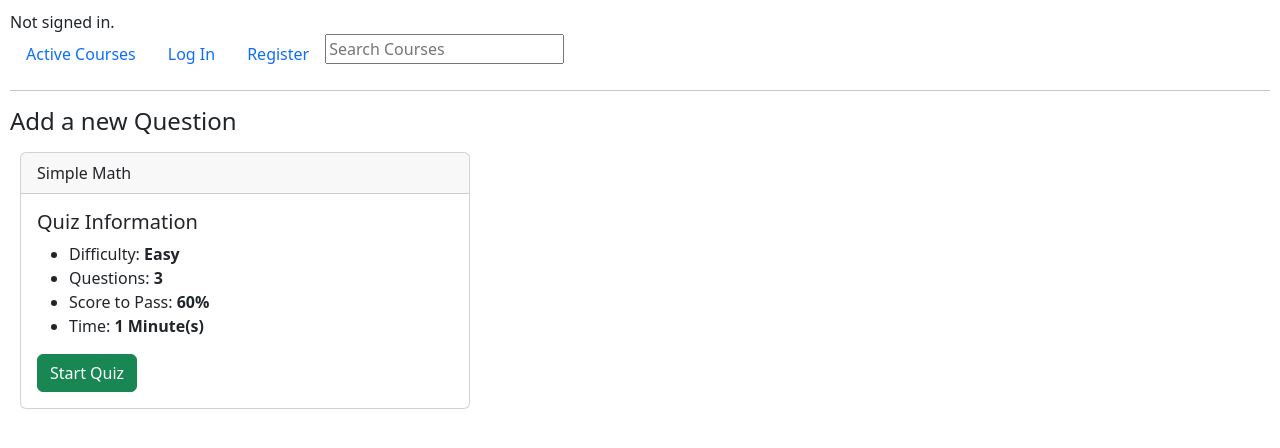
After one commit to Fkhrayef/RevU, a Django app: page /quizInfo/9 in a window 1280 px wide. The commit adds this page. Shown: the top 448 px of the page. Run offline with Django 5.2, Linux system fonts and the light colour scheme; data comes from the database, SQL or seed files in the repository; both versions use the stored data as it was after the commit; some libraries are stand-ins or nearby versions.

Commit message:
Added the funcionality to allow users to take test and be graded.

```diff
--- a/revuCMS/admin.py
+++ b/revuCMS/admin.py
@@ -1,6 +1,6 @@
 from django.contrib import admin
 
-from .models import User, Category, Course, Lesson, Video, Comment, UserProgress, Quiz, Question, AnswerChoice, UserResponse, Difficulty
+from .models import User, Category, Course, Lesson, Video, Comment, UserProgress, Quiz, Question, AnswerChoice, UserResponse, Difficulty, QuizAttempt
 
 # Register your models here.
 
@@ -16,3 +16,4 @@ admin.site.register(Question)
 admin.site.register(AnswerChoice)
 admin.site.register(UserResponse)
 admin.site.register(Difficulty)
+admin.site.register(QuizAttempt)
--- a/revuCMS/models.py
+++ b/revuCMS/models.py
@@ -1,3 +1,4 @@
+from django.utils import timezone
 from django.contrib.auth.models import AbstractUser
 from django.db import models
 
@@ -93,7 +94,7 @@ class AnswerChoice(models.Model):
     is_correct = models.BooleanField(default=False)
 
     def __str__(self):
-        return f"Question: {self.question.question_text} - Answer: {self.answer_text} Correct Answer: {self.is_correct}"
+        return f"{self.answer_text} Correct Answer: {self.is_correct}"
 
 class UserResponse(models.Model):
     user = models.ForeignKey(User, on_delete=models.CASCADE)
@@ -102,3 +103,15 @@ class UserResponse(models.Model):
 
     def __str__(self):
         return f"{self.user.username} "
+
+class QuizAttempt(models.Model):
+    user = models.ForeignKey(User, on_delete=models.CASCADE)
+    quiz = models.ForeignKey(Quiz, on_delete=models.CASCADE)
+    start_time = models.DateTimeField(default=timezone.now)
+    end_time = models.DateTimeField(blank=True, null=True)
+    score = models.IntegerField(default=0, blank=True, null=True)
+    correct_answers_count = models.IntegerField(default=0)
+    passed = models.BooleanField(default=False)
+
+    def __str__(self):
+        return f"{self.user.username}'s attempt on {self.quiz.title}"
--- a/revuCMS/templates/revuCMS/courseContent.html
+++ b/revuCMS/templates/revuCMS/courseContent.html
@@ -41,7 +41,7 @@
                             {% endfor %}
                             {% for quiz in item.quizzes %}
                             <li class="list-group-item d-flex justify-content-between align-items-center">
-                                <a style="color:rgb(30,48,80); text-decoration: none;" href="google.com">
+                                <a style="color:rgb(30,48,80); text-decoration: none;" href="{% url 'quizInfo' id=quiz.id %}">
                                     <i class="fa-solid fa-sheet-plastic"></i>
                                     {{quiz.title}}
                                 </a>
--- /dev/null
+++ b/revuCMS/templates/revuCMS/quizInfo.html
@@ -0,0 +1,24 @@
+{% extends "revuCMS/layout.html" %}
+
+{% block body %}
+    <h4>Add a new Question</h4>
+
+    <form action="{% url 'startQuiz' id=quiz.id %}" method="POST" class="my-3">
+        {% csrf_token %}
+        <div class="card text-left my-3" style="margin-right: 800px; margin-left: 10px;">
+            <div class="card-header">
+                {{quiz.title}}
+            </div>
+            <div class="card-body">
+                <h5 class="card-title">Quiz Information</h5>
+                <ul>
+                    <li>Difficulty: <strong>{{ quiz.difficulty }}</strong></li>
+                    <li>Questions: <strong>{{ quiz.number_of_questions }}</strong></li>
+                    <li>Score to Pass: <strong>{{ quiz.required_score_to_pass }}%</strong></li>
+                    <li>Time: <strong>{{ quiz.duration }} Minute(s)</strong></li>
+                </ul>
+                <button type="submit" class="btn btn-success">Start Quiz</button>
+            </div>
+        </div>
+    </form>
+{% endblock %}
--- a/revuCMS/urls.py
+++ b/revuCMS/urls.py
@@ -35,4 +35,8 @@ urlpatterns = [
     path('addQuestion/<int:id>', views.addQuestion, name='addQuestion'),
     path('deleteQuestion/<int:id>', views.deleteQuestion, name='deleteQuestion'),
     path('editQuestion/<int:id>', views.editQuestion, name='editQuestion'),
+    path('quizInfo/<int:id>', views.quizInfo, name='quizInfo'),
+    path('startQuiz/<int:id>', views.startQuiz, name='startQuiz'),
+    path('submitQuiz/<int:id>', views.submitQuiz, name='submitQuiz'),
+    path('quizResult/<int:id>/', views.quizResult, name='quizResult'),
 ]
--- a/revuCMS/views.py
+++ b/revuCMS/views.py
@@ -1,10 +1,10 @@
 from django.contrib.auth import authenticate, login, logout
 from django.db import IntegrityError
 from django.http import HttpResponse, HttpResponseRedirect
-from django.shortcuts import render, redirect
+from django.shortcuts import get_object_or_404, render, redirect
 from django.urls import reverse
-
-from .models import User, Category, Course, Lesson, Video, Comment, UserProgress, Difficulty, Quiz, Question, AnswerChoice, UserResponse
+from datetime import datetime, timedelta
+from .models import User, Category, Course, Lesson, Video, Comment, UserProgress, Difficulty, Quiz, Question, AnswerChoice, UserResponse, QuizAttempt
 
 
 def index(request):
@@ -93,8 +93,8 @@ def editCourse(request, id):
         })
     else:
         # Getting the Course by id
-        id = request.POST["id"]
-        courseData = Course.objects.get(pk=id)
+        courseId = request.POST["id"]
+        courseData = Course.objects.get(pk=courseId)
 
         # Getting the new edited values
         title = request.POST["title"]
@@ -334,6 +334,126 @@ def profile(request):
         # Redirecting to the Manage Courses page
         return HttpResponseRedirect(reverse(profile))
 
+def quizInfo(request, id):
+    quizData = Quiz.objects.get(pk=id)
+    return render(request, 'revuCMS/quizInfo.html', {
+            "quiz": quizData
+        })
+
+def startQuiz(request, id):
+    quizData = Quiz.objects.get(pk=id)
+
+    # Check if the user already has an active quiz attempt for this quiz
+    active_attempt = QuizAttempt.objects.filter(
+        user=request.user,
+        quiz=quizData,
+        end_time__gte=datetime.now(),
+        start_time__lte=datetime.now()
+    ).first()
+
+    if active_attempt:
+        # Quiz attempt has already started, redirect or show an error message
+        return HttpResponseRedirect(reverse("quizInfo", args=(id, )))
+
+    # Check if the user already has a prev attempt for this quiz
+    prev_attempt = QuizAttempt.objects.filter(
+        user=request.user,
+        quiz=quizData,
+    )
+
+    if prev_attempt.exists():
+        prev_attempt.delete()
+
+    # Create a new quizAttempt instance
+    quizAttempt = QuizAttempt.objects.create(
+        user=request.user,
+        quiz=quizData,
+        start_time=datetime.now(),
+        end_time=datetime.now() + timedelta(minutes=quizData.duration)
+    )
+
+    # Retrieve and display quiz questions
+    questions = quizData.question_set.all()
+
+    return render(request, 'revuCMS/startQuiz.html', {
+        "quiz": quizData,
+        "quizAttempt": quizAttempt,
+        "questions": questions
+    })
+
+def submitQuiz(request, id):
+
+    if request.method == 'POST':
+        quiz = Quiz.objects.get(pk=id)
+        total_questions = quiz.question_set.count()
+        currentUser = request.user
+        user_responses = []
+
+        for i in range(1, total_questions + 1):
+            # Get a Question and the selected answer for it:
+            question_id = int(request.POST.get(f'questionId{i}'))
+            question = Question.objects.get(pk=question_id)
+            selected_answer_text = request.POST.get(f'answer{question_id}')
+
+            # Get the AnswerChoice by the answer text:
+            selected_choice = AnswerChoice.objects.get(
+                question=question,
+                answer_text=selected_answer_text
+            )
+
+            # Get the user quiz attempt
+            quizAttempt = QuizAttempt.objects.get(
+                user=currentUser,
+                quiz = quiz
+                )
+
+            # Check if the selected answer is correct
+            if selected_choice.is_correct:
+                quizAttempt.correct_answers_count += 1
+
+            # Create and save a UserResponse object
+            user_response = UserResponse.objects.create(
+                user=currentUser,
+                question=question,
+                selected_choice=selected_choice
+            )
+            user_responses.append(user_response)
+
+            # Update the end time
+            quizAttempt.end_time =datetime.now()
+
+            quizAttempt.save()
+
+        return HttpResponseRedirect(reverse("quizResult", args=(id, )))
+
+    return redirect('index')
+
+def quizResult(request, id):
+    # Retrieve the quiz attempt, quiz, and user responses
+    quiz_attempt = get_object_or_404(QuizAttempt, user=request.user, quiz_id=id)
+    quiz = quiz_attempt.quiz
+    user_responses = UserResponse.objects.filter(user=request.user, question__quiz=quiz)
+
+    # Calculate the user's score
+    score = (quiz_attempt.correct_answers_count / quiz.number_of_questions) * 100
+    quiz_attempt.score = round(score, 2)
+
+    # Check if passed or failed
+    quiz_attempt.passed = quiz_attempt.score >= quiz.required_score_to_pass
+    quiz_attempt.save()
+
+    # Get all the questions of a quiz
+    questions = Question.objects.filter(quiz=quiz)
+
+    return render(request, 'revuCMS/quizResult.html', {
+        'quiz': quiz,
+        'questions': questions,
+        'user_answers': user_responses,
+        'score': quiz_attempt.score,
+        'passed': quiz_attempt.passed
+    })
+
+
 def addQuiz(request, id):
     # Get the Lesson
     lessonData = Lesson.objects.get(id=id)
```
Also changed, not shown: revuCMS/templates/revuCMS/quizResult.html (added, +44 -0 lines), revuCMS/templates/revuCMS/startQuiz.html (added, +30 -0 lines), db.sqlite3, revuCMS/migrations/0016_quizattempt.py (added), revuCMS/migrations/0017_quizattempt_passed.py (added), revuCMS/migrations/0018_alter_quizattempt_score.py (added).
